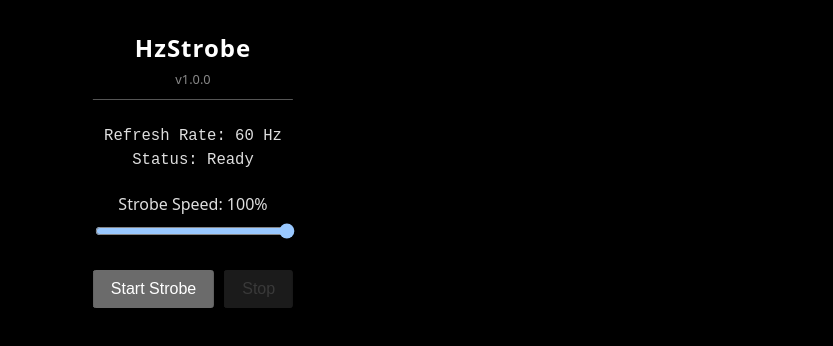
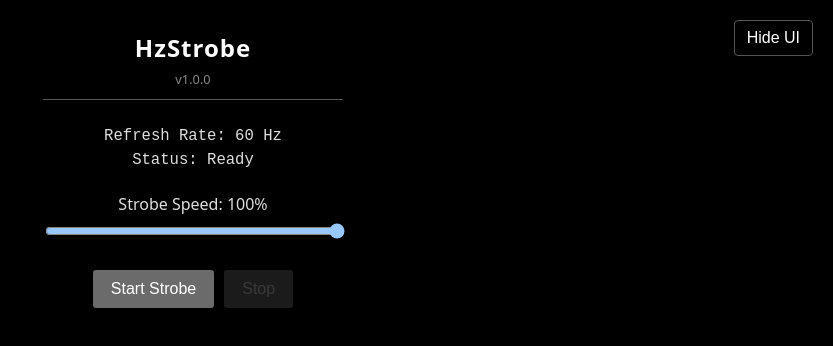
Before and after one commit to psampir/hzstrobe, a website built with Vite: page index.html in a window 1280 px wide. Both pictures are taken after a click on the button "I Understand & Continue". Shown: the whole page, without its empty margins (447-1280 px from the left). Built offline with nearby package versions, Linux system fonts and the light colour scheme.

Commit message:
feat: add UI toggle button for showing/hiding controls

```diff
--- a/index.html
+++ b/index.html
@@ -12,6 +12,7 @@
   <canvas id="strobeCanvas"></canvas>
 
   <div id="uiLayer">
+    <button id="uiToggleBtn" class="ui-toggle-btn hidden">Hide UI</button>
     <div id="warningModal" class="modal">
       <div class="modal-content">
         <h2>⚠️ PHOTOSENSITIVE EPILEPSY WARNING</h2>
--- a/src/main.ts
+++ b/src/main.ts
@@ -13,6 +13,7 @@ const statusDisplay = document.getElementById('statusDisplay')!;
 const speedSlider = document.getElementById('speedSlider') as HTMLInputElement;
 const speedValue = document.getElementById('speedValue')!;
 const appVersion = document.getElementById('appVersion')!;
+const uiToggleBtn = document.getElementById('uiToggleBtn')!;
 
 // --- State ---
 let isRunning = false;
@@ -100,6 +101,7 @@ function stopStrobe() {
 acceptBtn.addEventListener('click', () => {
   warningModal.classList.add('hidden');
   controls.classList.remove('hidden');
+  uiToggleBtn.classList.remove('hidden');
 
   // Start the loop immediately to detect Hz, but don't strobe yet
   requestAnimationFrame(loop);
@@ -111,3 +113,9 @@ stopBtn.addEventListener('click', stopStrobe);
 speedSlider.addEventListener('input', () => {
   speedValue.textContent = speedSlider.value;
 });
+
+uiToggleBtn.addEventListener('click', () => {
+  controls.classList.toggle('controls-hidden');
+  const isHidden = controls.classList.contains('controls-hidden');
+  uiToggleBtn.textContent = isHidden ? 'Show UI' : 'Hide UI';
+});
--- a/src/style.css
+++ b/src/style.css
@@ -95,6 +95,33 @@ canvas {
   flex-direction: column;
   gap: 10px;
   text-align: center;
+  transition: opacity 0.3s ease, transform 0.3s ease;
+  transform-origin: top center;
+  width: 300px;
+}
+
+.controls-hidden {
+  opacity: 0;
+  transform: translateX(-50%) translateY(-100%);
+  pointer-events: none;
+}
+
+.ui-toggle-btn {
+  position: absolute;
+  top: 20px;
+  right: 20px;
+  z-index: 20;
+  background: rgba(0, 0, 0, 0.5);
+  color: white;
+  border: 1px solid #555;
+  border-radius: 4px;
+  padding: 8px 12px;
+  cursor: pointer;
+  transition: background 0.2s;
+}
+
+.ui-toggle-btn:hover {
+  background: rgba(0, 0, 0, 0.8);
 }
 
 .hidden {
```
